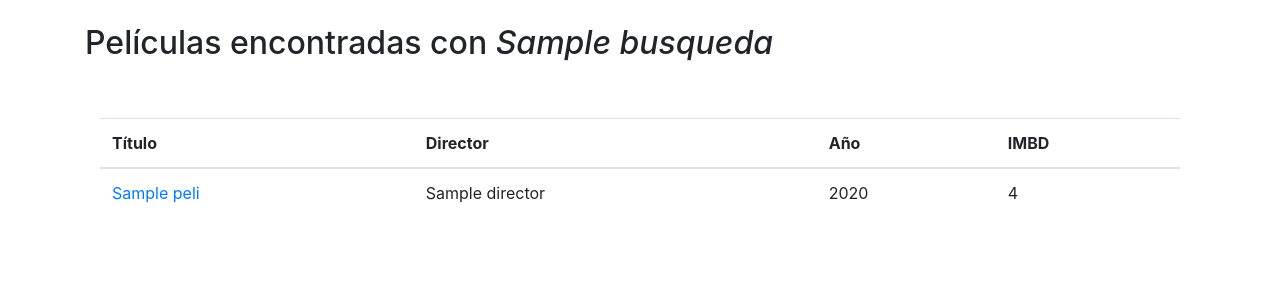
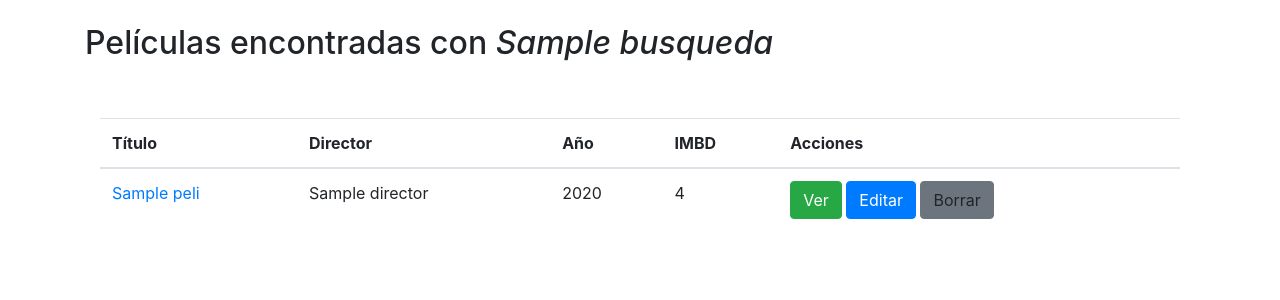
Before and after one commit to gomezportillo/SSBW, a Django app: template ejercicios/templates/ejercicio_5_resultado.html in a window 1280 px wide. Shown: the top 300 px of the page. Run offline with Django 3.2, Linux system fonts and the light colour scheme; the template is opened without the code that fills it: most values are stand-ins (such as "Sample title", 1, 10 or a date in 2020); some libraries are stand-ins or nearby versions.

Commit message:
Showing RUD buttons on film list and redirecting the user to their URLs

```diff
--- a/ejercicios/templates/ejercicio_5_resultado.html
+++ b/ejercicios/templates/ejercicio_5_resultado.html
@@ -34,6 +34,7 @@
             <th>Director</th>
             <th>Año</th>
             <th>IMBD</th>
+            <th>Acciones</th>
           </tr>
         </thead>
         <tbody>
@@ -43,6 +44,11 @@
             <td>{{ p.director }}</td>
             <td>{{ p.year }}</td>
             <td>{{ p.imdb.rating }}</td>
+            <td>
+              <a role="button" class="btn btn-success" id="view-btn" href={% url 'info' p|get:'_id' %}>Ver</a>
+              <a role="button" class="btn btn-primary" id="edit-btn" href={% url 'edit' p|get:'_id' %}>Editar</a>
+              <a role="button" class="btn btn-secondary" id="delete-btn" >Borrar</a>
+            </td>
           </tr>
           {% endfor %}
         </ul>
--- /dev/null
+++ b/ejercicios/templates/ejercicio_7_edit.html
@@ -0,0 +1 @@
+Editando...
--- a/ejercicios/urls.py
+++ b/ejercicios/urls.py
@@ -28,4 +28,7 @@ urlpatterns = [
 
 	# Tema 6. CSS
 	path('pelis/info/<str:id>', views.ejercicio_6, name='info'),
+
+	# Tema 7. CRUD
+	path('pelis/edit/<str:id>', views.ejercicio_7_edit, name='edit'),
 ]
```
Also changed, not shown: ejercicios/enunciados/tema7.md (added, +11 -0 lines), ejercicios/views.py (+5 -2 lines), ejercicios/enunciados/img/tema7.jpg (added).
